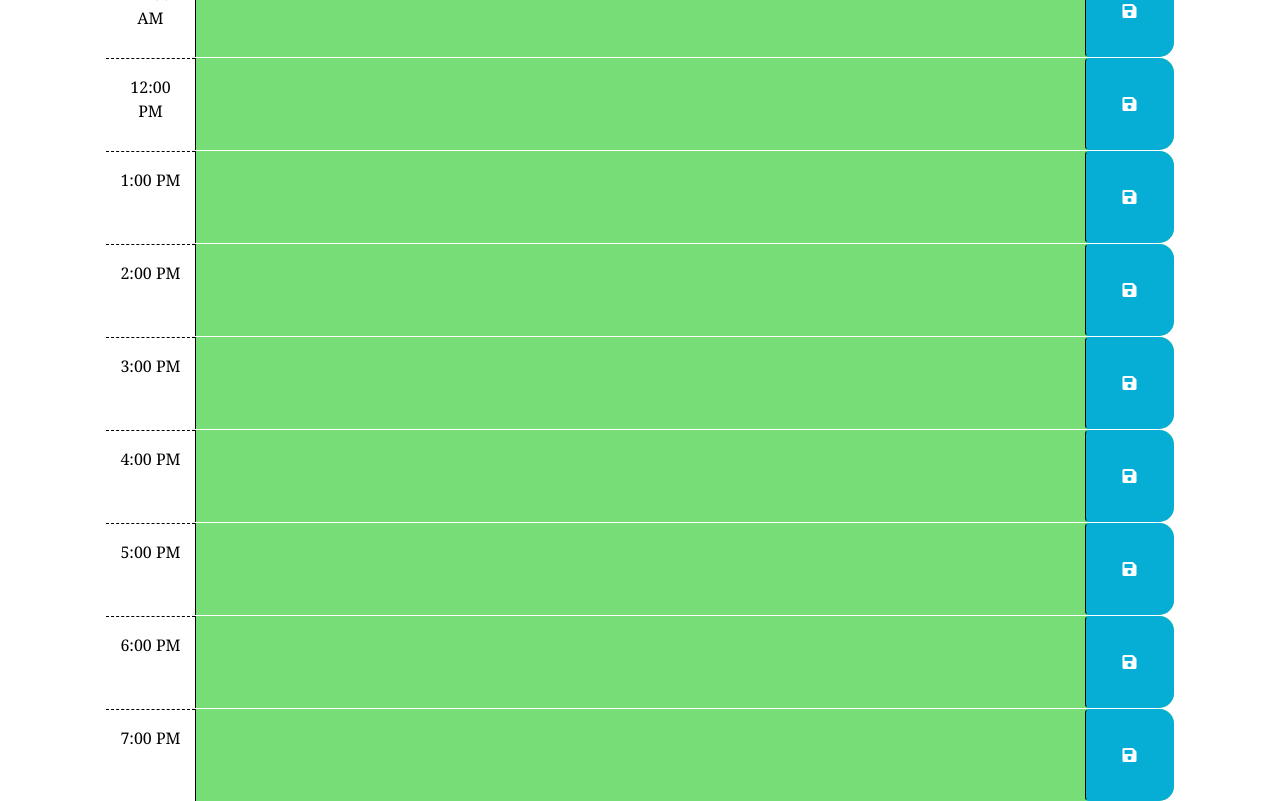
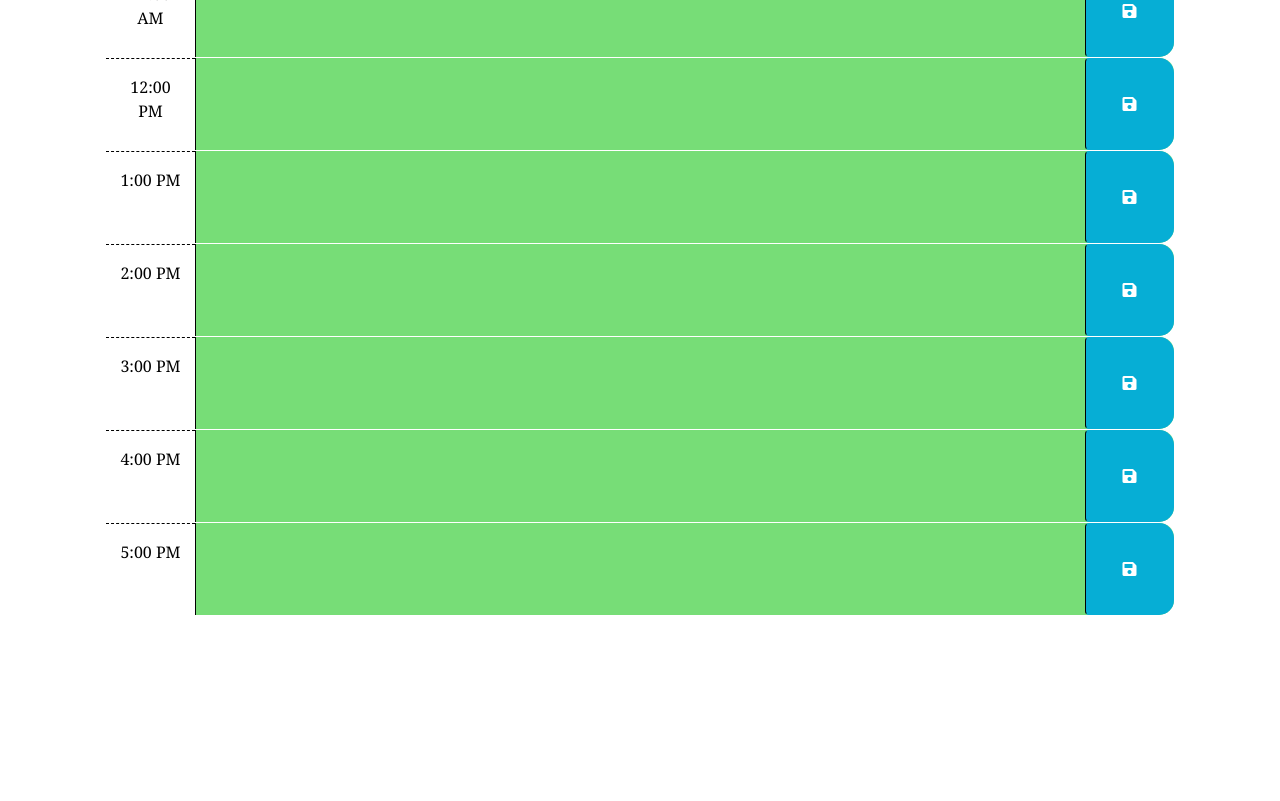
Before and after one commit to Matthuu75/Work-Day-Scheduler, a plain HTML site: page index.html in a window 1280 px wide. Shown: the part 524-1325 px from the top of the page. After the commit the page ends 1139 px from the top, so only its background shows below. Drawn offline with nearby package versions, Linux system fonts and the light colour scheme.

Commit message:
removed 6pm and 7pm per the acceptance criteria

```diff
--- a/index.html
+++ b/index.html
@@ -107,26 +107,6 @@
       </button>
     </div>
 
-    <div id="hour-5" class="row time-block">
-      <div class="col-2 col-md-1 hour text-center py-3">
-        6:00 PM</div>
-      <textarea id="textArea" class="col-8 col-md-10 description" rows="3"> </textarea>
-      <button class="btn saveBtn col-2 col-md-1" aria-label="save">
-        <i class="fas fa-save" aria-hidden="true"></i>
-      </button>
-    </div>
-
-    <div id="hour-5" class="row time-block">
-      <div class="col-2 col-md-1 hour text-center py-3">
-        7:00 PM</div>
-      <textarea id="textArea" class="col-8 col-md-10 description" rows="3"> </textarea>
-      <button class="btn saveBtn col-2 col-md-1" aria-label="save">
-        <i class="fas fa-save" aria-hidden="true"></i>
-      </button>
-    </div>
-
-
-
     <script src="https://code.jquery.com/jquery-3.4.1.min.js"></script>
     <script src="https://cdn.jsdelivr.net/npm/dayjs@1.11.3/dayjs.min.js"
       integrity="sha256-iu/zLUB+QgISXBLCW/mcDi/rnf4m4uEDO0wauy76x7U=" crossorigin="anonymous"></script>
```
